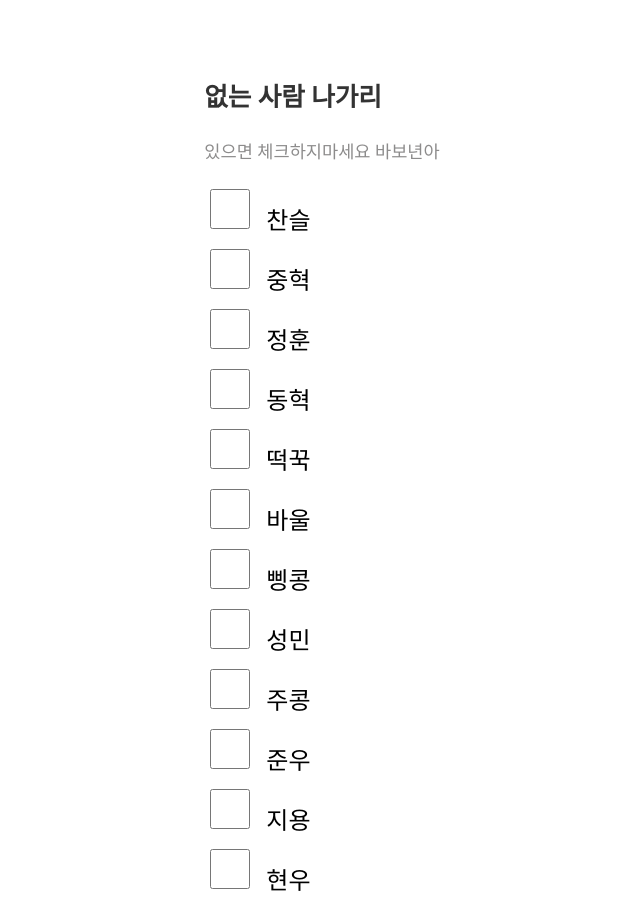
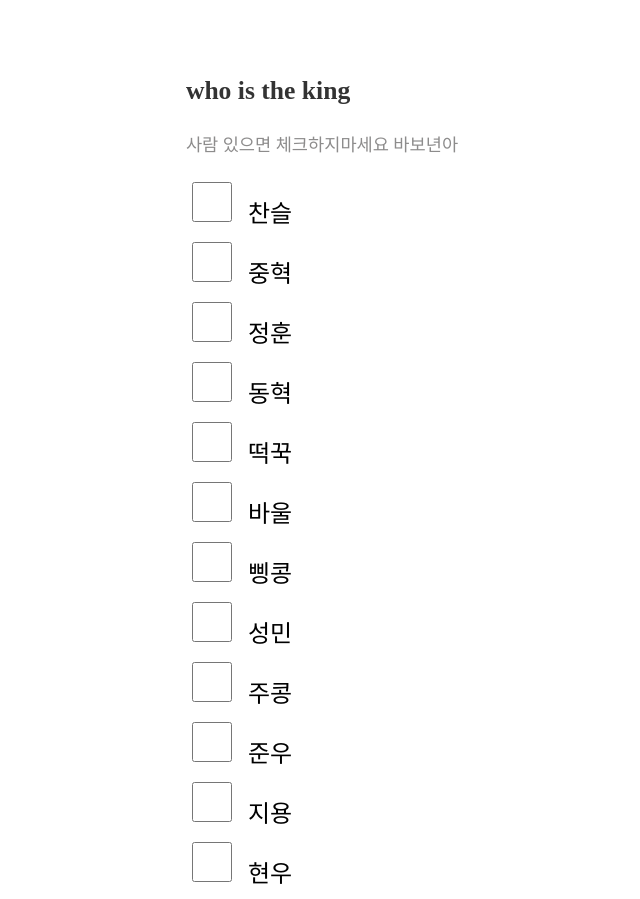
Before and after one commit to rlaehdgur-kim/whoistheking, a plain HTML site: page index.html in a window 1280 px wide. Shown: the top 899 px of the page, without its empty margins (322-962 px from the left). Drawn offline with Linux system fonts and the light colour scheme.

Commit message:
Update index.html

```diff
--- a/index.html
+++ b/index.html
@@ -94,8 +94,8 @@
 </head>
 <body>
     <div id="selector">
-        <h3>없는 사람 나가리</h3>
-        <p>있으면 체크하지마세요 바보년아</p>
+        <h3>who is the king</h3>
+        <p>사람 있으면 체크하지마세요 바보년아</p>
         <form id="excludeForm"></form>
         <button id="startButton">let's go bitch</button>
     </div>
@@ -183,7 +183,7 @@
 
       result.textContent = ""; // 초기화
       setTimeout(() => {
-        result.textContent = `오늘의 선택받은자 "${winner.name}"`;
+        result.textContent = `king "${winner.name}"`;
       }, 7000);
     });
   </script>
```
